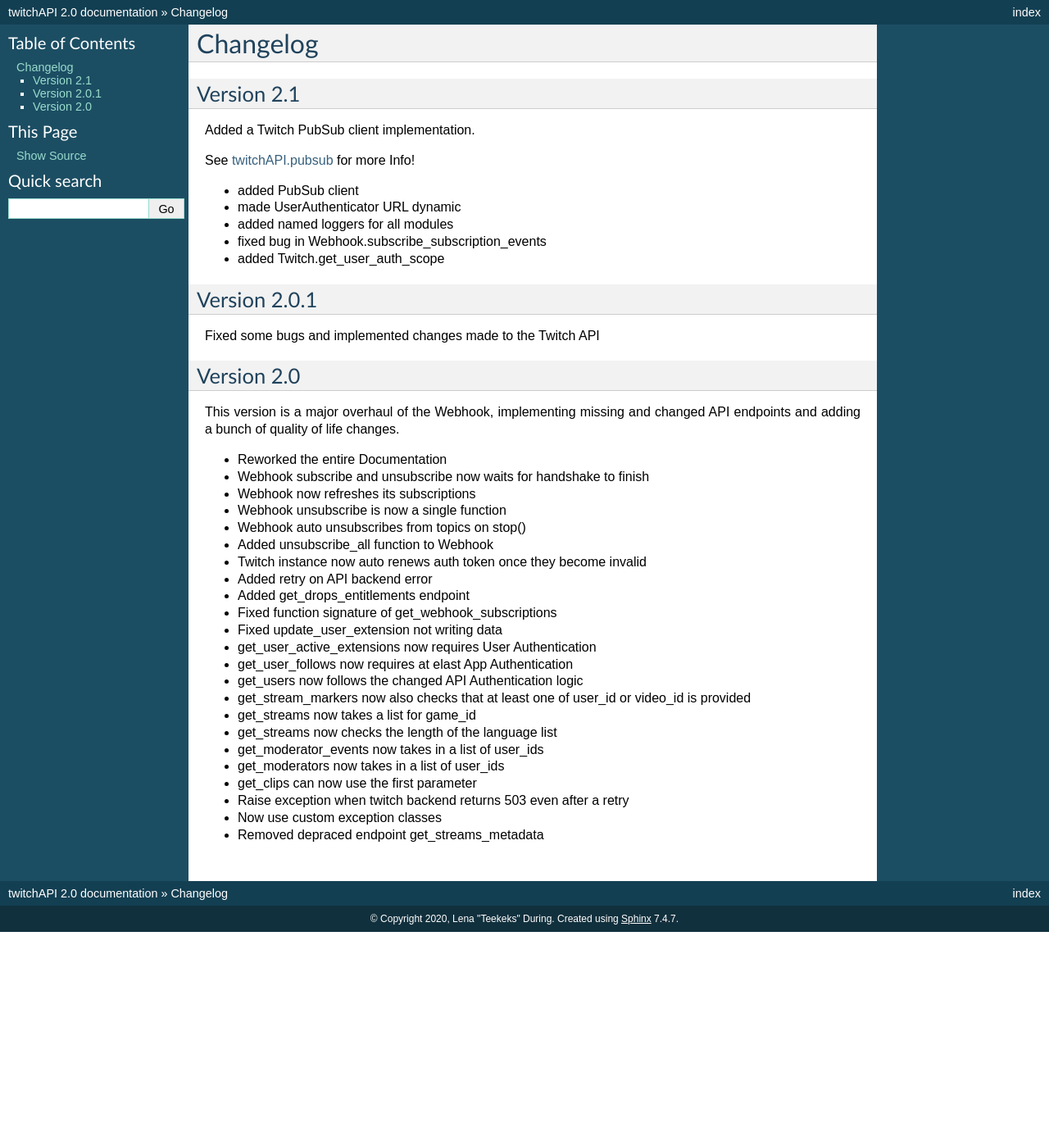
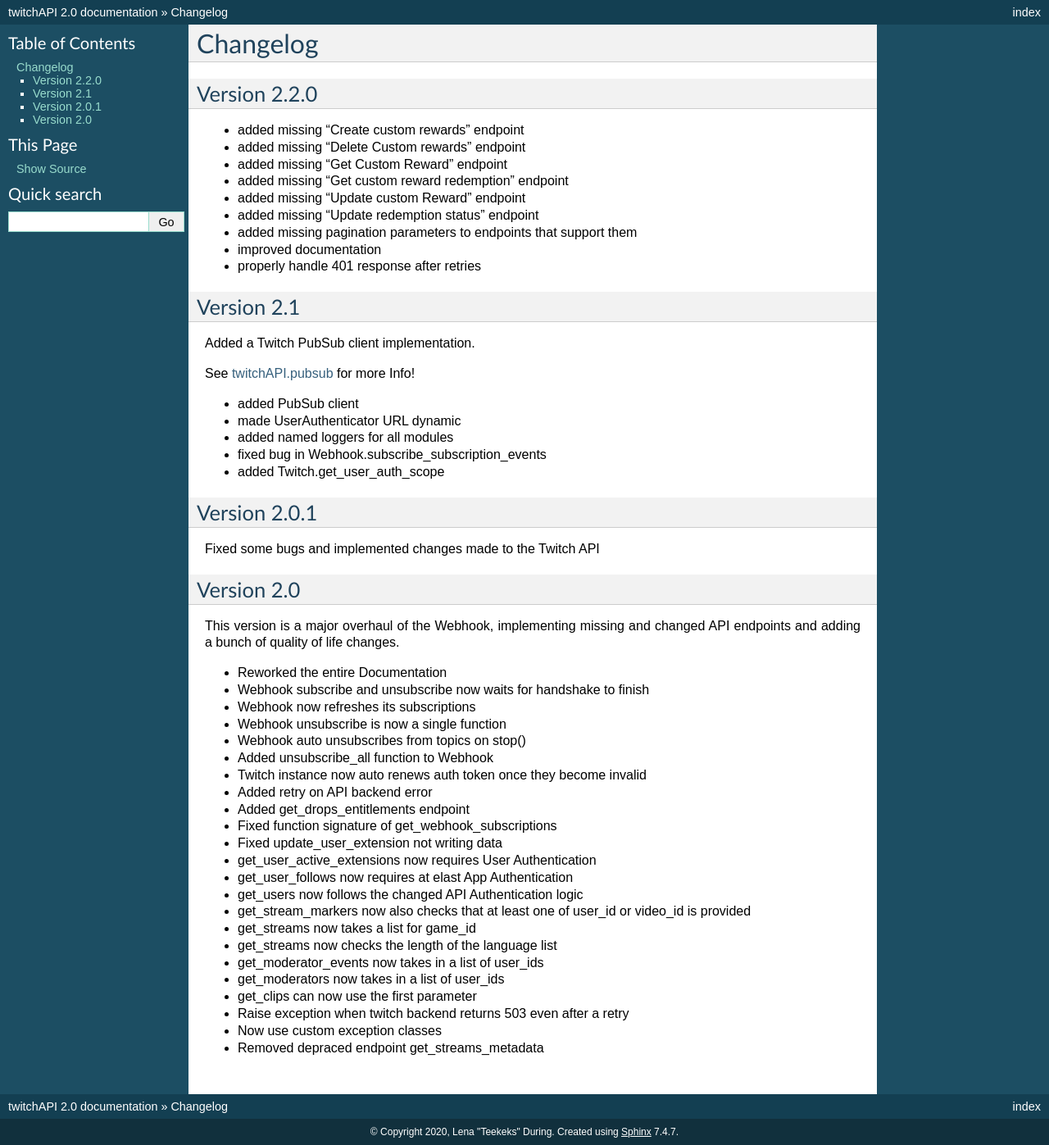
Before and after one commit to Teekeks/pyTwitchAPI, a Sphinx documentation site: the page built from docs/changelog.rst, in a window 1280 px wide. Shown: the whole page at 82% size. Built offline with Sphinx 7.4.7, drawn with Linux system fonts in a browser that asks for light colours; before the commit the page ends 1137 px from its top, so only the background shows below that.

Commit message:
updated changelog

```diff
--- a/docs/changelog.rst
+++ b/docs/changelog.rst
@@ -2,6 +2,20 @@
 
 Changelog
 =====================================
+
+****************
+Version 2.2.0
+****************
+
+* added missing "Create custom rewards" endpoint
+* added missing "Delete Custom rewards" endpoint
+* added missing "Get Custom Reward" endpoint
+* added missing "Get custom reward redemption" endpoint
+* added missing "Update custom Reward" endpoint
+* added missing "Update redemption status" endpoint
+* added missing pagination parameters to endpoints that support them
+* improved documentation
+* properly handle 401 response after retries
 
 ****************
 Version 2.1
```
